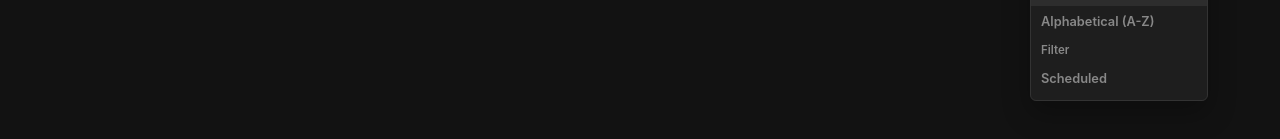
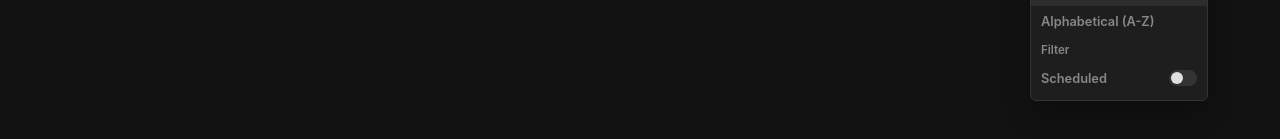
Before and after one commit to aytoast/antigravity-remote, a React (Vite) app in the folder client/: page / in a window 1280 px wide. Both pictures are taken after a click on the button 1196 px from the left and 40 px from the top of the page. Shown: the part 203-342 px from the top of the page. Built offline with nearby package versions, Linux system fonts and the light colour scheme; no server answers.

Commit message:
fix: make scheduled filter instant

```diff
--- a/client/src/index.css
+++ b/client/src/index.css
@@ -123,7 +123,7 @@ body {
   box-shadow: 0 12px 28px rgba(0, 0, 0, 0.28);
 }
 
-.display-options-menu span {
+.display-options-menu > span {
   display: block;
   padding: 5px 10px 3px;
   color: var(--text-secondary);
@@ -146,6 +146,39 @@ body {
 .display-options-menu button.is-selected {
   background: var(--surface-hover);
   color: var(--text-primary);
+}
+
+.display-options-menu .display-toggle-row {
+  display: flex;
+  align-items: center;
+  justify-content: space-between;
+}
+
+.display-toggle {
+  width: 28px;
+  height: 16px;
+  padding: 2px;
+  border-radius: 999px;
+  background: var(--border-color);
+  transition: background-color 160ms ease;
+}
+
+.display-toggle > span {
+  display: block;
+  width: 12px;
+  height: 12px;
+  border-radius: 50%;
+  background: var(--text-primary);
+  transform: translateX(0);
+  transition: transform 160ms ease;
+}
+
+.display-toggle.is-enabled {
+  background: var(--accent-color);
+}
+
+.display-toggle.is-enabled > span {
+  transform: translateX(12px);
 }
 
 .desktop-notice {
--- a/client/src/screens/WorkspaceList.jsx
+++ b/client/src/screens/WorkspaceList.jsx
@@ -150,6 +150,30 @@ export default function WorkspaceList() {
     }
   };
 
+  const toggleScheduled = async () => {
+    const previous = displaySelection;
+    const next = previous.includes('Scheduled')
+      ? previous.filter(value => value !== 'Scheduled')
+      : [...previous, 'Scheduled'];
+
+    setDisplaySelection(next);
+    setDesktopNotice('');
+
+    try {
+      const response = await fetch(apiUrl('/api/desktop/sidebar-options'), {
+        method: 'PUT',
+        headers: { 'Content-Type': 'application/json' },
+        body: JSON.stringify({ option: 'Scheduled' })
+      });
+      const data = await response.json();
+      if (!response.ok || !data.success) throw new Error(data.error || 'Desktop scheduled filter failed');
+      setDisplaySelection(data.data.selected);
+    } catch (error) {
+      setDisplaySelection(previous);
+      setDesktopNotice(error.message);
+    }
+  };
+
   const flatDisplay = displaySelection.includes('None');
   const flatThreads = activeThreads.filter(thread => !pinned.includes(thread.id)).sort(sortThreads);
 
@@ -195,7 +219,10 @@ export default function WorkspaceList() {
                   <button type="button" className={displaySelection.includes('Last Updated') ? 'is-selected' : ''} onClick={() => setDesktopDisplayOption('Last Updated')}>Last Updated</button>
                   <button type="button" className={displaySelection.includes('Alphabetical (A-Z)') ? 'is-selected' : ''} onClick={() => setDesktopDisplayOption('Alphabetical (A-Z)')}>Alphabetical (A-Z)</button>
                   <span>Filter</span>
-                  <button type="button" className={displaySelection.includes('Scheduled') ? 'is-selected' : ''} onClick={() => setDesktopDisplayOption('Scheduled')}>Scheduled</button>
+                  <button type="button" className="display-toggle-row" role="switch" aria-checked={displaySelection.includes('Scheduled')} onClick={toggleScheduled}>
+                    <span>Scheduled</span>
+                    <span className={`display-toggle${displaySelection.includes('Scheduled') ? ' is-enabled' : ''}`} aria-hidden="true"><span /></span>
+                  </button>
                 </div>}
               </div>
               <button className="sidebar-icon-button" type="button" onClick={() => navigate('/tasks')} aria-label="Open scheduled tasks" title="Scheduled Tasks">
```
